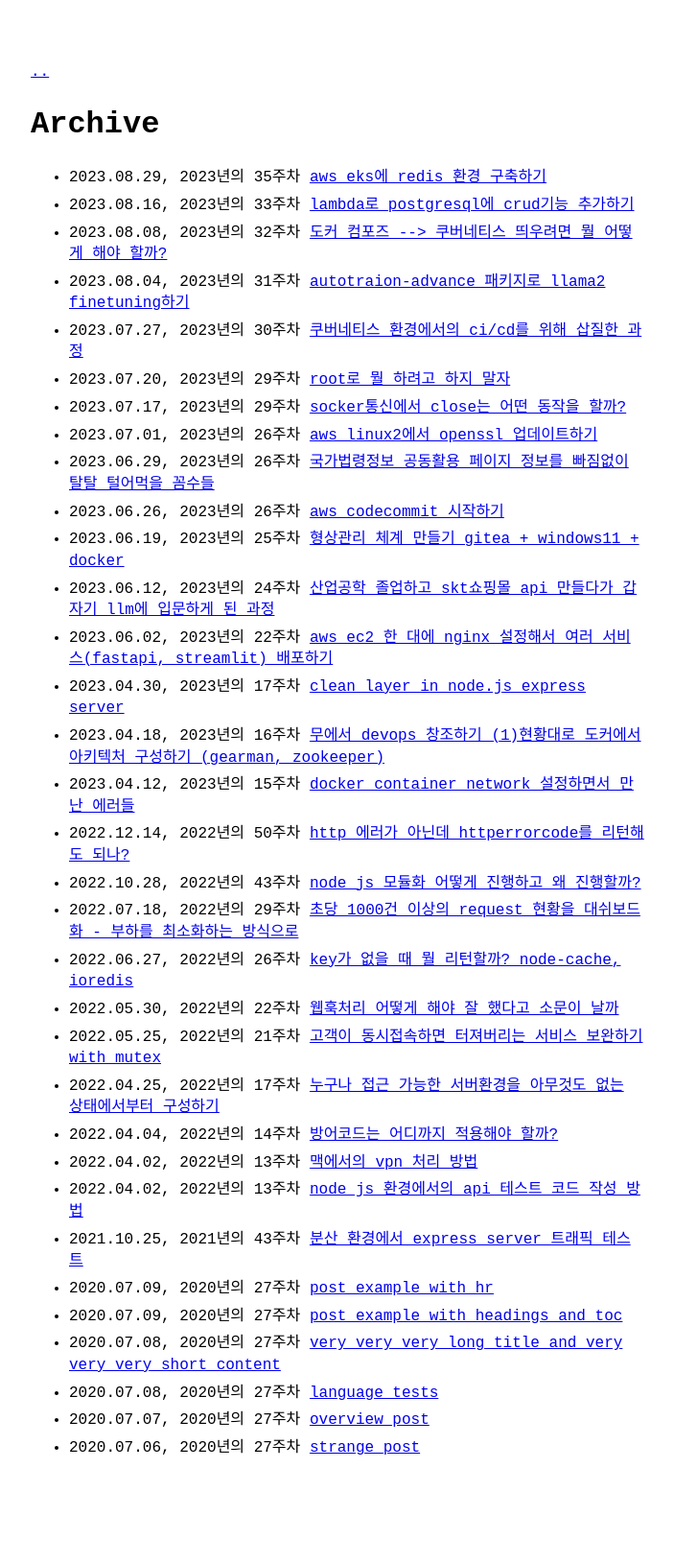
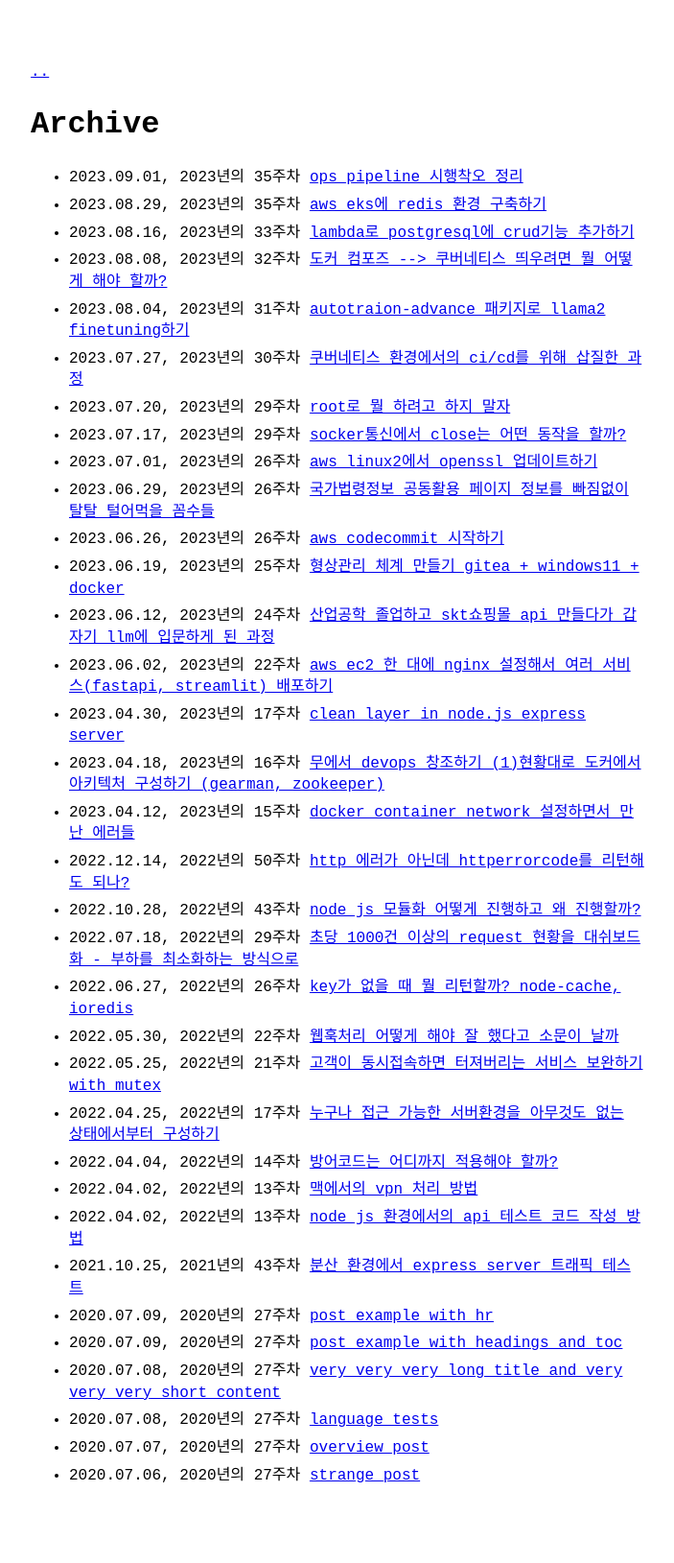
Before and after one commit to SeaJungg/SeaJungg.github.io, a Jekyll site: the page built from archive.md, in a window 1280 px wide. Shown: the whole page at 96% size, without its empty margins (288-991 px from the left). Built offline with Jekyll 4.4.1, drawn with Linux system fonts in a browser that asks for light colours; before the commit the page ends 1600 px from its top, so only the background shows below that.

Commit message:
발로라도 남기는 기록

```diff
--- /dev/null
+++ b/_posts/2023-09-01-cicd-pipeline.md
@@ -0,0 +1,5 @@
+---
+layout: post
+title: "ops pipeline 시행착오 정리"
+category: todo
+---
```
Also changed, not shown: _posts/2023-08-29-helm-redis.md (+1 -0 lines).
